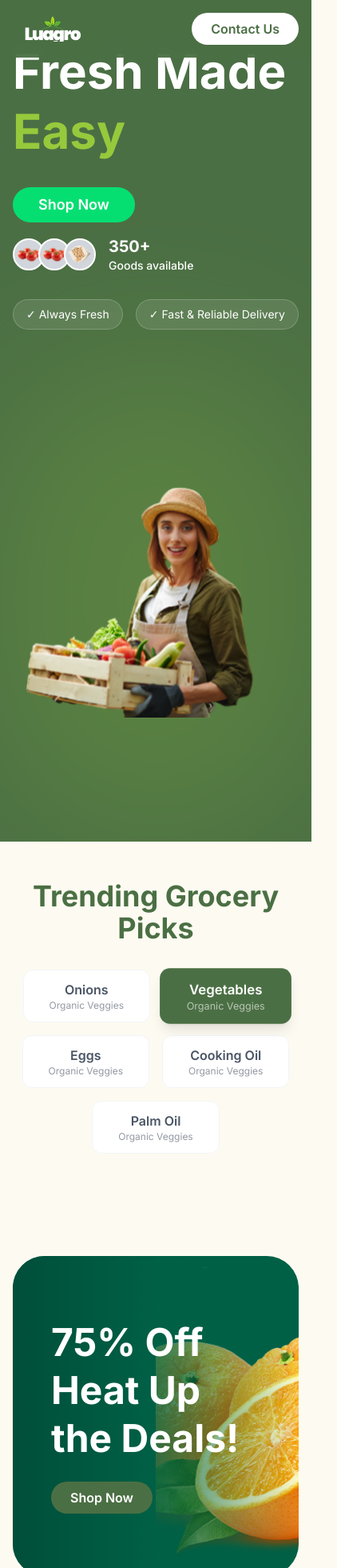
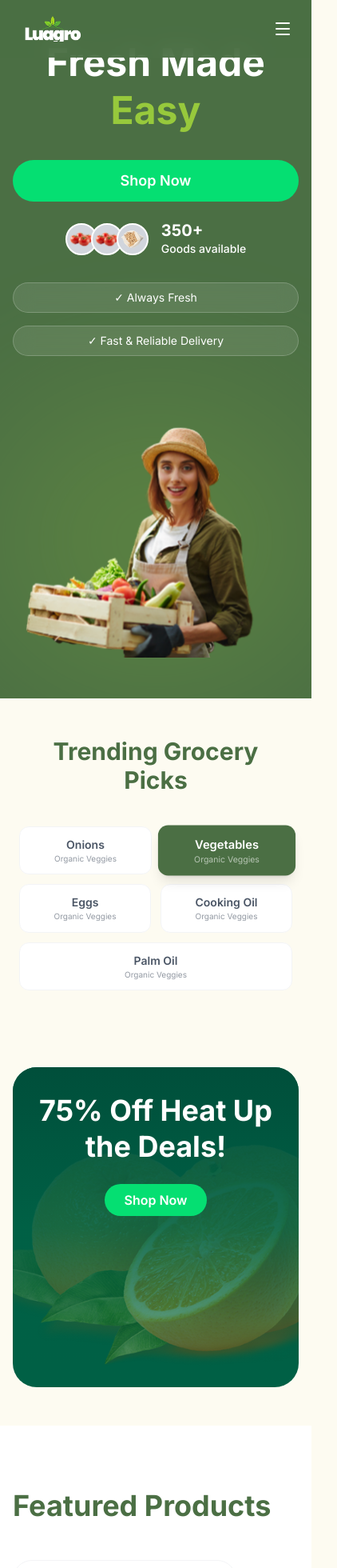
Before and after one commit to Teewa56/website, a Next.js app: page / in a window 390 px wide. Shown: the top 1960 px of the page at 80% size, 422 px wide, since content can reach past the window. Built offline with nearby package versions, Linux system fonts and the light colour scheme.

Commit message:
fixed the responsiveness issue on the website

```diff
--- a/app/page.tsx
+++ b/app/page.tsx
@@ -14,13 +14,13 @@ export default function Home() {
         <CategoryTabs />
 
         {/* Banner Section from Image */}
-        <section className="section-container my-20">
-          <div className="relative w-full h-[400px] rounded-[40px] overflow-hidden bg-emerald-800 flex items-center p-12 text-white">
-            <div className="relative z-10 max-w-lg space-y-6">
-              <h2 className="text-5xl font-bold leading-tight">75% Off <br /> Heat Up the Deals!</h2>
-              <button className="btn-primary">Shop Now</button>
+        <section className="section-container my-12 md:my-20">
+          <div className="relative w-full min-h-[400px] md:h-[400px] rounded-[30px] md:rounded-[40px] overflow-hidden bg-emerald-800 flex flex-col md:flex-row items-center p-8 md:p-12 text-white">
+            <div className="relative z-10 max-w-lg space-y-6 text-center md:text-left mb-8 md:mb-0">
+              <h2 className="text-4xl md:text-5xl font-bold leading-tight">75% Off <br className="hidden md:block" /> Heat Up the Deals!</h2>
+              <button className="btn-primary bg-green-400">Shop Now</button>
             </div>
-            <div className="absolute right-0 bottom-0 top-0 w-1/2">
+            <div className="absolute right-0 bottom-0 top-0 w-full md:w-1/2 opacity-50 md:opacity-100">
               <Image
                 src="/images/orange.png"
                 alt="Orange deal"
@@ -29,16 +29,16 @@ export default function Home() {
               />
             </div>
             {/* Overlay gradient */}
-            <div className="absolute inset-0 bg-gradient-to-r from-emerald-900 via-emerald-800/80 to-transparent" />
+            <div className="absolute inset-0 bg-gradient-to-b md:bg-gradient-to-r from-emerald-900 via-emerald-800/80 to-transparent" />
           </div>
         </section>
 
         <FeaturedProducts />
 
         {/* Value Proposition Section */}
-        <section className="bg-[var(--primary-green)] py-20 text-white overflow-hidden">
+        <section className="bg-[var(--primary-green)] py-16 md:py-20 text-white overflow-hidden">
           <div className="section-container grid md:grid-cols-2 gap-12 items-center">
-            <div className="relative h-[400px]">
+            <div className="relative h-[300px] md:h-[400px]">
               <Image
                 src="/images/luagropic1 (17) 1.png"
                 alt="Market basket"
@@ -46,49 +46,51 @@ export default function Home() {
                 className="object-contain"
               />
             </div>
-            <div className="space-y-8">
-              <h2 className="text-5xl font-bold leading-tight">We Bring <br /> The Market To <br /> <span className="text-[var(--accent-green)]">Your Home</span></h2>
-              <button className="btn-primary bg-green-400 px-8 py-2 text-lg">Shop Now</button>
+            <div className="space-y-8 text-center md:text-left">
+              <h2 className="text-4xl md:text-5xl font-bold leading-tight">We Bring <br /> The Market To <br /> <span className="text-[var(--accent-green)]">Your Home</span></h2>
+              <button className="btn-primary bg-green-400 px-8 py-3 text-lg">Shop Now</button>
             </div>
           </div>
         </section>
 
         {/* Testimonial Section */}
-        <section className="section-container py-32 grid md:grid-cols-2 gap-20 items-center">
-          <div className="space-y-8">
-            <h2 className="text-4xl font-bold text-[var(--primary-green)]">What Our Happy Customers Say</h2>
-            <div className="space-y-4">
-              <p className="text-2xl font-medium italic leading-relaxed text-gray-700">"Everything is always fresh and tastes amazing. This store really helps me stay on track with my healthy lifestyle!"</p>
-              <div className="flex items-center gap-4">
+        <section className="section-container py-20 md:py-32 grid md:grid-cols-2 gap-12 md:gap-20 items-center">
+          <div className="space-y-8 text-center md:text-left">
+            <h2 className="text-3xl md:text-4xl font-bold text-[var(--primary-green)]">What Our Happy Customers Say</h2>
+            <div className="space-y-6">
+              <p className="text-xl md:text-2xl font-medium italic leading-relaxed text-gray-700">"Everything is always fresh and tastes amazing. This store really helps me stay on track with my healthy lifestyle!"</p>
+              <div className="flex items-center justify-center md:justify-start gap-4">
                 <div className="w-12 h-12 rounded-full bg-gray-200" />
-                <div>
+                <div className="text-left">
                   <div className="font-bold">James Carter</div>
                   <div className="text-sm opacity-60">Customer</div>
                 </div>
               </div>
             </div>
           </div>
-          <div className="relative h-[500px] w-full bg-emerald-900/5 rounded-[100px] overflow-hidden">
-            <Image src="/images/Rectangle 43.png" alt="Market basket" fill className="object-contain" />
+          <div className="relative h-[300px] md:h-[500px] w-full bg-emerald-900/5 rounded-[40px] md:rounded-[100px] overflow-hidden">
+            <Image src="/images/Rectangle 43.png" alt="Happy customer" fill className="object-cover" />
           </div>
         </section>
 
         {/* Blog Post Section */}
-        <section className="section-container pb-32 text-center">
-          <h2 className="text-4xl font-bold mb-16 text-[var(--primary-green)]">Our Latest Post</h2>
-          <div className="relative max-w-4xl mx-auto">
-            <div className="relative h-[400px] mb-8 group overflow-hidden rounded-[40px]">
+        <section className="section-container pb-20 md:pb-32 text-center">
+          <h2 className="text-3xl md:text-4xl font-bold mb-12 md:text-[var(--primary-green)]">Our Latest Post</h2>
+          <div className="relative max-w-4xl mx-auto px-4">
+            <div className="relative h-[250px] sm:h-[350px] md:h-[400px] mb-8 group overflow-hidden rounded-[30px] md:rounded-[40px]">
               <Image src="/images/luagropic1 1.png" alt="Blog" fill className="object-cover transition-transform group-hover:scale-105" />
             </div>
             <div className="space-y-4">
-              <h3 className="text-2xl font-bold">Why Green Fruits and Veggies Should Be in Your Cart</h3>
+              <h3 className="text-xl md:text-2xl font-bold px-4">Why Green Fruits and Veggies Should Be in Your Cart</h3>
               <p className="text-sm opacity-50">February 14, 2024</p>
               <button className="rounded-2xl font-bold bg-green-400 px-8 py-2 text-lg">Read More</button>
             </div>
 
-            {/* Scroll arrows */}
-            <Image width={50} height={50} className="absolute cursor-pointer left-0 top-1/2 -translate-y-1/2 -translate-x-12" src="/images/arrows2.png" alt="Blog" />
-            <Image width={50} height={50} className="absolute cursor-pointer right-0 top-1/2 -translate-y-1/2 translate-x-12" src="/images/arrow1.png" alt="Blog" />
+            {/* Scroll arrows - hidden on tiny mobile, smaller on small mobile */}
+            <div className="hidden sm:block">
+              <Image width={40} height={40} className="absolute cursor-pointer left-0 top-1/2 -translate-y-1/2 -translate-x-6 lg:-translate-x-12" src="/images/arrows2.png" alt="Previous" />
+              <Image width={40} height={40} className="absolute cursor-pointer right-0 top-1/2 -translate-y-1/2 translate-x-6 lg:translate-x-12" src="/images/arrow1.png" alt="Next" />
+            </div>
           </div>
         </section>
       </main>
--- a/components/CategoryTabs.tsx
+++ b/components/CategoryTabs.tsx
@@ -8,20 +8,20 @@ export default function CategoryTabs() {
     const [active, setActive] = useState("Vegetables");
 
     return (
-        <div className="section-container py-12">
-            <h2 className="text-4xl font-bold text-center mb-8 text-[var(--primary-green)]">Trending Grocery Picks</h2>
-            <div className="flex flex-wrap justify-center gap-4">
+        <div className="section-container py-12 md:py-20">
+            <h2 className="text-3xl md:text-4xl font-bold text-center mb-10 text-[var(--primary-green)] px-4">Trending Grocery Picks</h2>
+            <div className="flex flex-wrap justify-center gap-3 md:gap-4 px-2">
                 {categories.map((cat) => (
                     <button
                         key={cat}
                         onClick={() => setActive(cat)}
-                        className={`px-8 py-3 rounded-xl font-semibold transition-all ${active === cat
-                                ? "bg-[var(--primary-green)] text-white shadow-lg scale-105"
-                                : "bg-white text-gray-600 hover:bg-gray-50 border border-gray-100"
+                        className={`flex-1 min-w-[140px] sm:min-w-[160px] md:flex-none px-4 md:px-8 py-3 rounded-xl font-semibold transition-all text-sm md:text-base ${active === cat
+                            ? "bg-[var(--primary-green)] text-white shadow-lg scale-105"
+                            : "bg-white text-gray-600 hover:bg-gray-50 border border-gray-100"
                             }`}
                     >
                         {cat}
-                        <span className="block text-xs font-normal opacity-60">Organic Veggies</span>
+                        <span className="block text-[10px] md:text-xs font-normal opacity-60">Organic Veggies</span>
                     </button>
                 ))}
             </div>
--- a/components/Hero.tsx
+++ b/components/Hero.tsx
@@ -2,41 +2,41 @@ import Image from "next/image";
 
 export default function Hero() {
     return (
-        <section className="relative py-13 bg-[var(--primary-green)] text-white overflow-hidden">
+        <section className="relative py-12 md:py-20 bg-[var(--primary-green)] text-white overflow-hidden">
             <div className="section-container relative z-10 grid md:grid-cols-2 gap-12 items-center">
-                <div className="space-y-8">
-                    <h1 className="text-6xl md:text-8xl font-bold leading-tight">
-                        Fresh Made <p className="text-[var(--accent-green)]">Easy</p>
+                <div className="space-y-8 text-center md:text-left">
+                    <h1 className="text-5xl sm:text-6xl md:text-8xl font-bold leading-tight">
+                        Fresh Made <span className="block text-[var(--accent-green)]">Easy</span>
                     </h1>
 
-                    <div className="flex flex-wrap gap-4 items-center">
-                        <button className="btn-primary bg-green-400 px-8 py-2 text-lg">Shop Now</button>
+                    <div className="flex flex-col sm:flex-row flex-wrap gap-6 items-center justify-center md:justify-start">
+                        <button className="w-full sm:w-auto btn-primary bg-green-400 px-8 py-3 text-lg">Shop Now</button>
                         <div className="flex items-center gap-4">
                             <div className="flex -space-x-2">
                                 {['/images/luagropic1 (8) 1 (1).png', '/images/luagropic1 (8) 1.png', '/images/luagropic1 (9) 1.png'].map((i) => (
                                     <Image
                                         key={i}
                                         src={i}
-                                        alt={i}
-                                        width={100}
-                                        height={100}
-                                        className="w-10 h-10 rounded-full border-2 border-white bg-gray-300"
+                                        alt="Customer avatar"
+                                        width={40}
+                                        height={40}
+                                        className="w-10 h-10 rounded-full border-2 border-white bg-gray-300 object-cover"
                                     />
                                 ))}
                             </div>
-                            <div className="text-sm font-medium">
-                                <span className="block text-xl font-bold">350+</span>
+                            <div className="text-sm font-medium text-left">
+                                <span className="block text-xl font-bold leading-tight">350+</span>
                                 Goods available
                             </div>
                         </div>
                     </div>
-                    <div className="flex flex-wrap gap-4 text-sm">
-                        <div className="flex items-center gap-2 bg-white/10 backdrop-blur-md border border-white/20 px-4 py-2 rounded-full">✓ Always Fresh</div>
-                        <div className="flex items-center gap-2 bg-white/10 backdrop-blur-md border border-white/20 px-4 py-2 rounded-full">✓ Fast & Reliable Delivery</div>
+                    <div className="flex flex-col sm:flex-row flex-wrap gap-4 text-sm justify-center md:justify-start">
+                        <div className="flex items-center justify-center gap-2 bg-white/10 backdrop-blur-md border border-white/20 px-4 py-2 rounded-full whitespace-nowrap">✓ Always Fresh</div>
+                        <div className="flex items-center justify-center gap-2 bg-white/10 backdrop-blur-md border border-white/20 px-4 py-2 rounded-full whitespace-nowrap">✓ Fast & Reliable Delivery</div>
                     </div>
                 </div>
 
-                <div className="relative h-[500px] w-full mt-10 md:mt-0">
+                <div className="relative h-[300px] sm:h-[400px] md:h-[500px] w-full mt-8 md:mt-0">
                     <Image
                         src="/images/image.png"
                         alt="Fresh products"
--- a/components/Navbar.tsx
+++ b/components/Navbar.tsx
@@ -1,36 +1,82 @@
 "use client";
 
+import { useState } from "react";
 import Image from "next/image";
 import Link from "next/link";
+import { Menu, X } from "lucide-react";
 
 export default function Navbar() {
+  const [isOpen, setIsOpen] = useState(false);
+
   const scrollToFooter = (e: React.MouseEvent) => {
     e.preventDefault();
+    setIsOpen(false);
     const footer = document.getElementById("footer");
     if (footer) {
       footer.scrollIntoView({ behavior: "smooth" });
     }
   };
 
+  const navLinks = [
+    { name: "Home", href: "/" },
+    { name: "About Us", href: "#about" },
+    { name: "Services", href: "#services" },
+    { name: "Shop", href: "#shop" },
+    { name: "Pages", href: "#pages" },
+  ];
+
   return (
     <nav className="fixed top-0 left-0 right-0 z-50 bg-[#4B6F44]/90 backdrop-blur-md text-white py-4">
       <div className="section-container flex items-center justify-between">
         <Image width={100} height={50} src="/images/luaro 1.png" alt="Logo" />
 
+        {/* Desktop Menu */}
         <div className="hidden md:flex items-center gap-8 text-sm font-medium">
-          <Link href="/" className="hover:text-[var(--accent-green)] transition-colors">Home</Link>
-          <Link href="#about" className="hover:text-[var(--accent-green)] transition-colors">About Us</Link>
-          <Link href="#services" className="hover:text-[var(--accent-green)] transition-colors">Services</Link>
-          <Link href="#shop" className="hover:text-[var(--accent-green)] transition-colors">Shop</Link>
-          <Link href="#pages" className="hover:text-[var(--accent-green)] transition-colors">Pages</Link>
+          {navLinks.map((link) => (
+            <Link key={link.name} href={link.href} className="hover:text-[var(--accent-green)] transition-colors">
+              {link.name}
+            </Link>
+          ))}
         </div>
 
-        <button
-          onClick={scrollToFooter}
-          className="btn-primary bg-white text-[var(--primary-green)] hover:bg-[var(--accent-green)] hover:text-white"
-        >
-          Contact Us
-        </button>
+        <div className="flex items-center gap-4">
+          <button
+            onClick={scrollToFooter}
+            className="hidden sm:block btn-primary bg-white text-[var(--primary-green)] hover:bg-[var(--accent-green)] hover:text-white"
+          >
+            Contact Us
+          </button>
+
+          {/* Mobile Menu Toggle */}
+          <button
+            className="md:hidden p-2 hover:bg-white/10 rounded-lg transition-colors"
+            onClick={() => setIsOpen(!isOpen)}
+          >
+            {isOpen ? <X size={24} /> : <Menu size={24} />}
+          </button>
+        </div>
+      </div>
+
+      {/* Mobile Menu Drawer */}
+      <div className={`md:hidden absolute top-full left-0 right-0 bg-[#4B6F44] border-t border-white/10 transition-all duration-300 ease-in-out ${isOpen ? 'opacity-100 visible h-auto py-8' : 'opacity-0 invisible h-0 overflow-hidden'}`}>
+        <div className="section-container flex flex-col gap-6 text-center">
+          {navLinks.map((link) => (
+            <Link
+              key={link.name}
+              href={link.href}
+              className="text-lg font-medium hover:text-[var(--accent-green)] transition-colors"
+              onClick={() => setIsOpen(false)}
+            >
+              {link.name}
+            </Link>
+          ))}
+          <button
+            onClick={scrollToFooter}
+            className="btn-primary bg-white text-[var(--primary-green)] mx-auto"
+          >
+            Contact Us
+          </button>
+        </div>
       </div>
     </nav>
   );
```
Also changed, not shown: components/Footer.tsx (+15 -15 lines).
